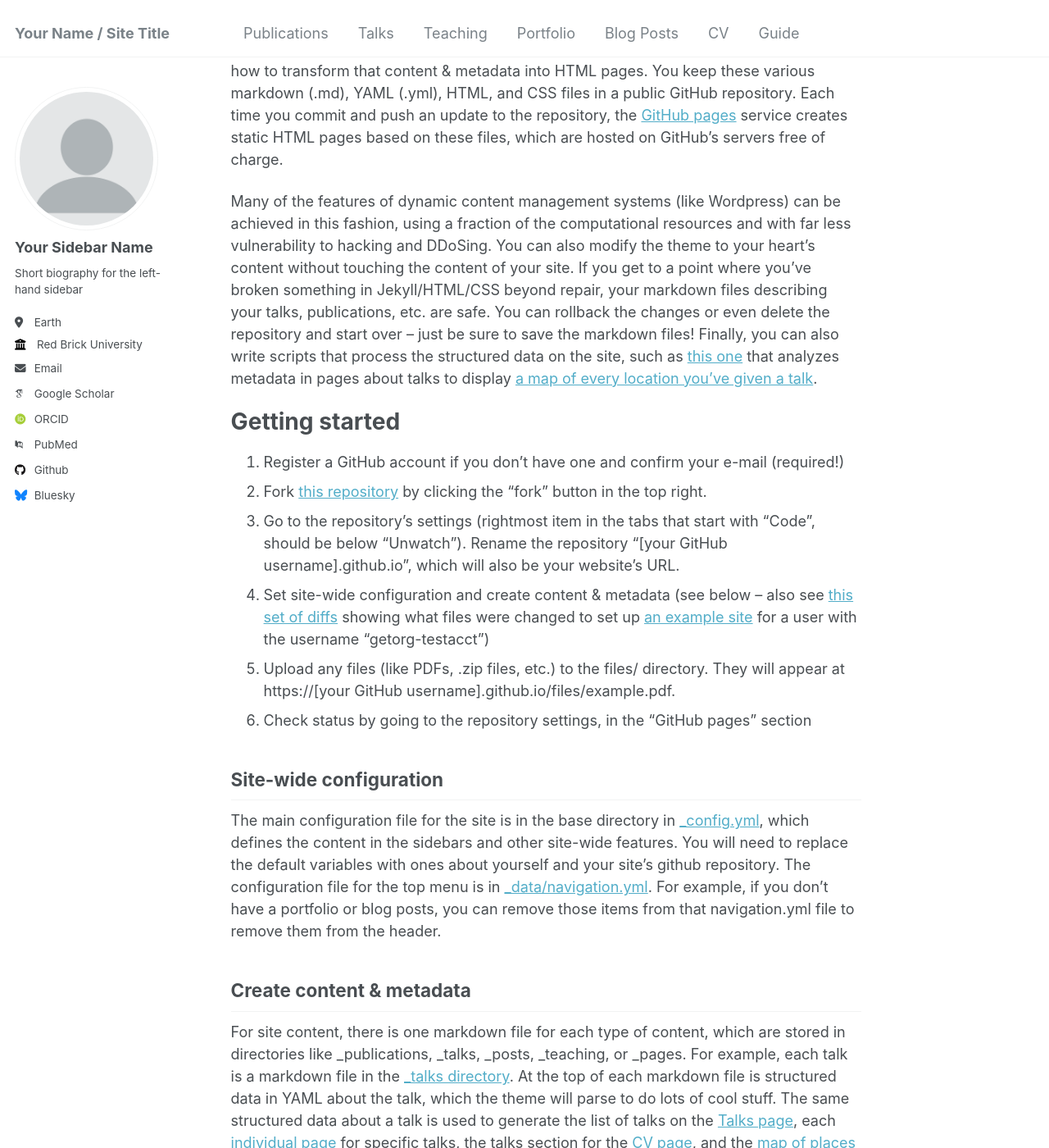
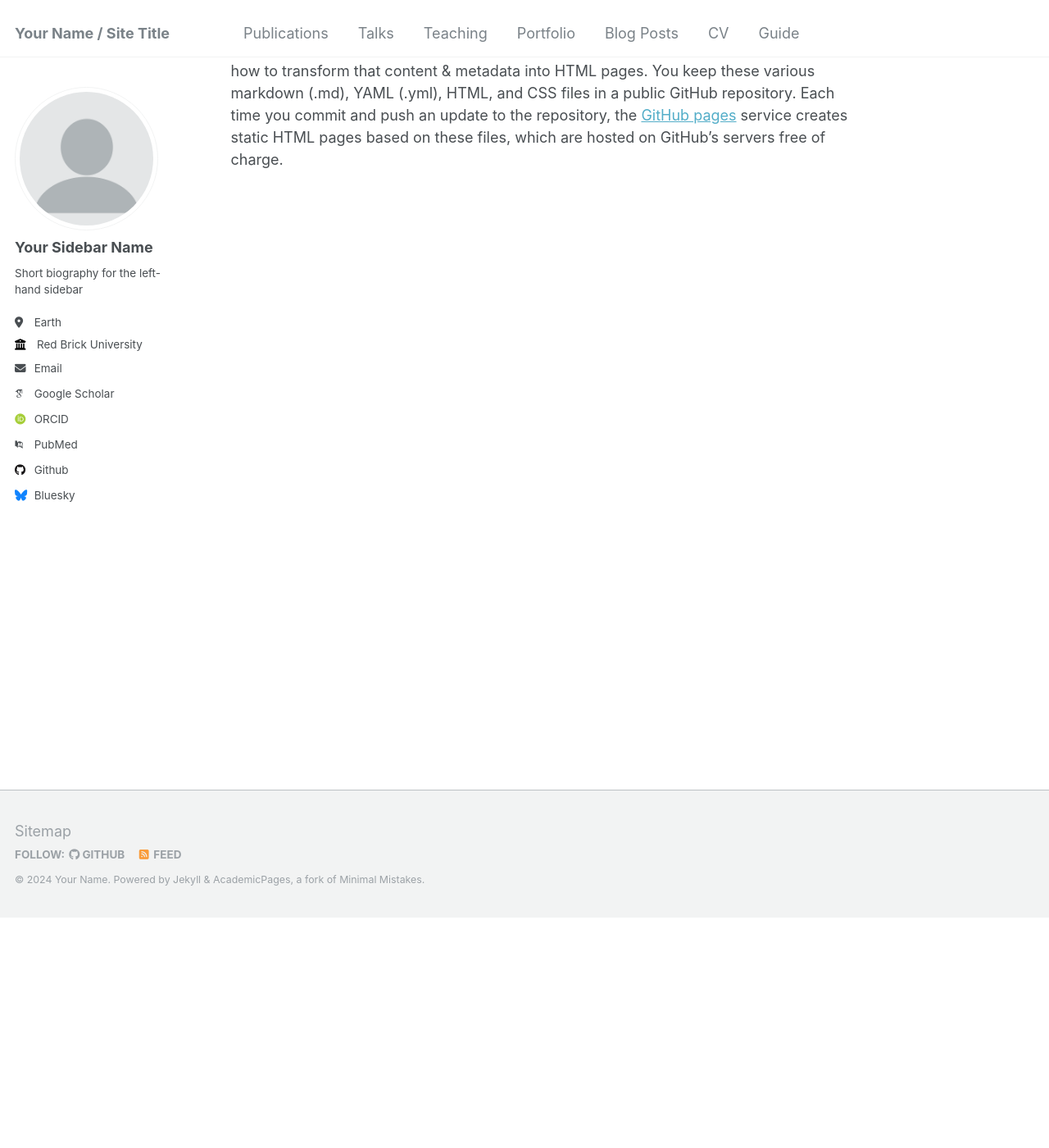
Before and after one commit to ShellyLeee/shellyleee.github.io, a Jekyll site: the page built from _pages/about.md, in a window 1280 px wide and 1400 px high, scrolled down 281 px. Shown: the whole window at 82% size. Built offline with Jekyll 4.4.1, drawn with Linux system fonts in a browser that asks for light colours; some web fonts are replaced; some of the changed text lies outside the part shown.

Commit message:
Update about.md

```diff
--- a/_pages/about.md
+++ b/_pages/about.md
@@ -1,6 +1,6 @@
 ---
 permalink: /
-title: "Here is my academic page"
+title: "About me"
 author_profile: true
 redirect_from:
   - /about/
@@ -13,38 +13,3 @@
 A data-driven personal website
 ======
 Like many other Jekyll-based GitHub Pages templates, Academic Pages makes you separate the website's content from its form. The content & metadata of your website are in structured markdown files, while various other files constitute the theme, specifying how to transform that content & metadata into HTML pages. You keep these various markdown (.md), YAML (.yml), HTML, and CSS files in a public GitHub repository. Each time you commit and push an update to the repository, the [GitHub pages](https://pages.github.com/) service creates static HTML pages based on these files, which are hosted on GitHub's servers free of charge.
-
-Many of the features of dynamic content management systems (like Wordpress) can be achieved in this fashion, using a fraction of the computational resources and with far less vulnerability to hacking and DDoSing. You can also modify the theme to your heart's content without touching the content of your site. If you get to a point where you've broken something in Jekyll/HTML/CSS beyond repair, your markdown files describing your talks, publications, etc. are safe. You can rollback the changes or even delete the repository and start over -- just be sure to save the markdown files! Finally, you can also write scripts that process the structured data on the site, such as [this one](https://github.com/academicpages/academicpages.github.io/blob/master/talkmap.ipynb) that analyzes metadata in pages about talks to display [a map of every location you've given a talk](https://academicpages.github.io/talkmap.html).
-
-Getting started
-======
-1. Register a GitHub account if you don't have one and confirm your e-mail (required!)
-1. Fork [this repository](https://github.com/academicpages/academicpages.github.io) by clicking the "fork" button in the top right.
-1. Go to the repository's settings (rightmost item in the tabs that start with "Code", should be below "Unwatch"). Rename the repository "[your GitHub username].github.io", which will also be your website's URL.
-1. Set site-wide configuration and create content & metadata (see below -- also see [this set of diffs](http://archive.is/3TPas) showing what files were changed to set up [an example site](https://getorg-testacct.github.io) for a user with the username "getorg-testacct")
-1. Upload any files (like PDFs, .zip files, etc.) to the files/ directory. They will appear at https://[your GitHub username].github.io/files/example.pdf.
-1. Check status by going to the repository settings, in the "GitHub pages" section
-
-Site-wide configuration
-------
-The main configuration file for the site is in the base directory in [_config.yml](https://github.com/academicpages/academicpages.github.io/blob/master/_config.yml), which defines the content in the sidebars and other site-wide features. You will need to replace the default variables with ones about yourself and your site's github repository. The configuration file for the top menu is in [_data/navigation.yml](https://github.com/academicpages/academicpages.github.io/blob/master/_data/navigation.yml). For example, if you don't have a portfolio or blog posts, you can remove those items from that navigation.yml file to remove them from the header.
-
-Create content & metadata
-------
-For site content, there is one markdown file for each type of content, which are stored in directories like _publications, _talks, _posts, _teaching, or _pages. For example, each talk is a markdown file in the [_talks directory](https://github.com/academicpages/academicpages.github.io/tree/master/_talks). At the top of each markdown file is structured data in YAML about the talk, which the theme will parse to do lots of cool stuff. The same structured data about a talk is used to generate the list of talks on the [Talks page](https://academicpages.github.io/talks), each [individual page](https://academicpages.github.io/talks/2012-03-01-talk-1) for specific talks, the talks section for the [CV page](https://academicpages.github.io/cv), and the [map of places you've given a talk](https://academicpages.github.io/talkmap.html) (if you run this [python file](https://github.com/academicpages/academicpages.github.io/blob/master/talkmap.py) or [Jupyter notebook](https://github.com/academicpages/academicpages.github.io/blob/master/talkmap.ipynb), which creates the HTML for the map based on the contents of the _talks directory).
-
-**Markdown generator**
-
-I have also created [a set of Jupyter notebooks](https://github.com/academicpages/academicpages.github.io/tree/master/markdown_generator
-) that converts a CSV containing structured data about talks or presentations into individual markdown files that will be properly formatted for the Academic Pages template. The sample CSVs in that directory are the ones I used to create my own personal website at stuartgeiger.com. My usual workflow is that I keep a spreadsheet of my publications and talks, then run the code in these notebooks to generate the markdown files, then commit and push them to the GitHub repository.
-
-How to edit your site's GitHub repository
-------
-Many people use a git client to create files on their local computer and then push them to GitHub's servers. If you are not familiar with git, you can directly edit these configuration and markdown files directly in the github.com interface. Navigate to a file (like [this one](https://github.com/academicpages/academicpages.github.io/blob/master/_talks/2012-03-01-talk-1.md) and click the pencil icon in the top right of the content preview (to the right of the "Raw | Blame | History" buttons). You can delete a file by clicking the trashcan icon to the right of the pencil icon. You can also create new files or upload files by navigating to a directory and clicking the "Create new file" or "Upload files" buttons.
-
-Example: editing a markdown file for a talk
-![Editing a markdown file for a talk](/images/editing-talk.png)
-
-For more info
-------
-More info about configuring Academic Pages can be found in [the guide](https://academicpages.github.io/markdown/). The [guides for the Minimal Mistakes theme](https://mmistakes.github.io/minimal-mistakes/docs/configuration/) (which this theme was forked from) might also be helpful.
```
